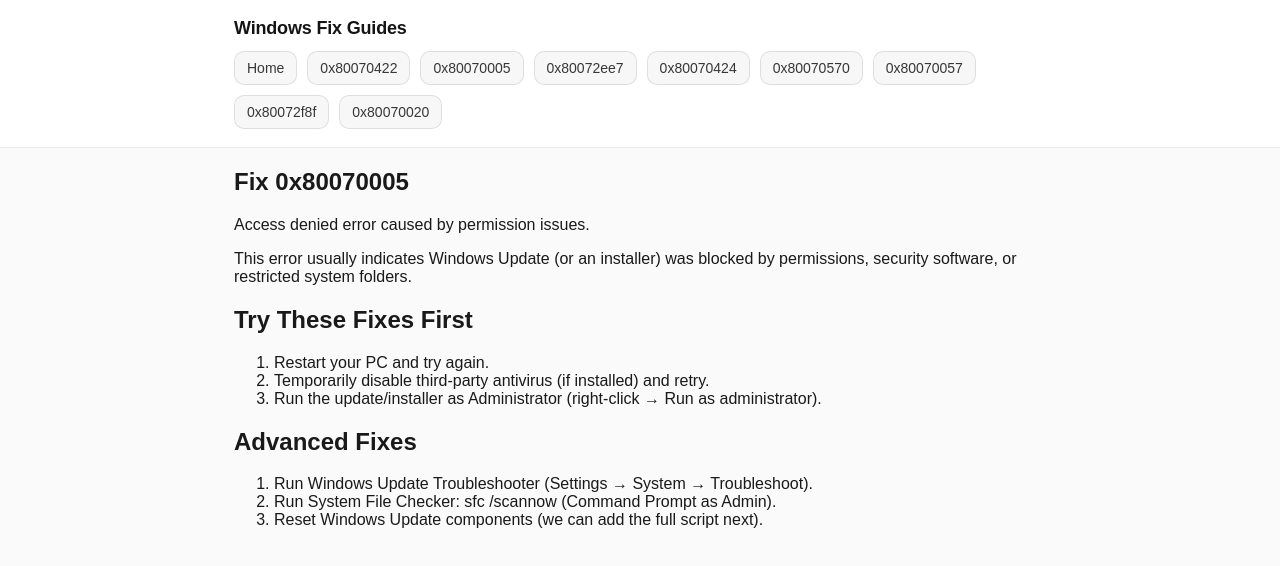
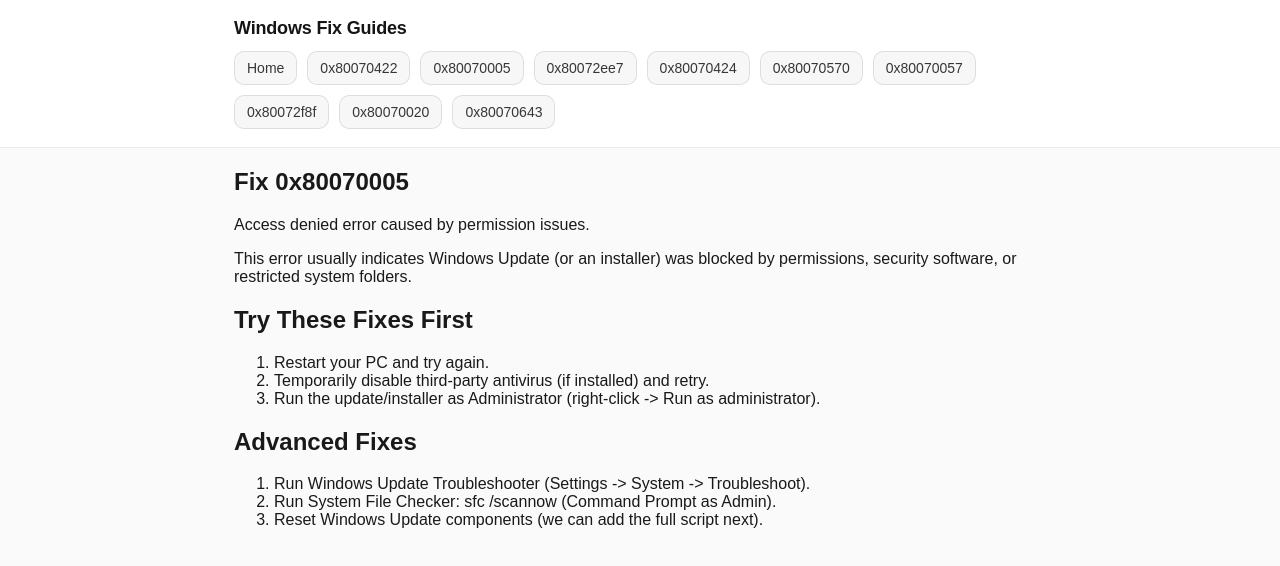
Before and after one commit to jbolton122424/my-windows-fix-site, a Next.js app: page /fix/0x80070005 in a window 1280 px wide. Shown: the top 566 px of the page. Built offline with nearby package versions, Linux system fonts and the light colour scheme.

Commit message:
Add new fix entry for 0x80070643

```diff
--- a/app/fixes.ts
+++ b/app/fixes.ts
@@ -12,7 +12,7 @@
       "Run Windows Update again after enabling the service.",
     ],
     advanced: [
-      "Run the Windows Update Troubleshooter (Settings → System → Troubleshoot).",
+      "Run the Windows Update Troubleshooter (Settings -> System -> Troubleshoot).",
       "Run System File Checker: open Command Prompt (Admin) and run: sfc /scannow",
       "Run DISM repair: DISM /Online /Cleanup-Image /RestoreHealth",
     ],
@@ -26,10 +26,10 @@
     tryFirst: [
       "Restart your PC and try again.",
       "Temporarily disable third-party antivirus (if installed) and retry.",
-      "Run the update/installer as Administrator (right-click → Run as administrator).",
+      "Run the update/installer as Administrator (right-click -> Run as administrator).",
     ],
     advanced: [
-      "Run Windows Update Troubleshooter (Settings → System → Troubleshoot).",
+      "Run Windows Update Troubleshooter (Settings -> System -> Troubleshoot).",
       "Run System File Checker: sfc /scannow (Command Prompt as Admin).",
       "Reset Windows Update components (we can add the full script next).",
     ],
@@ -39,7 +39,7 @@
     title: "Fix 0x80072ee7",
     description: "Network connectivity or DNS-related Windows Update error.",
     whatItMeans:
-      "Windows can’t reach Microsoft update servers. This is commonly caused by DNS issues, proxy/VPN settings, or a broken network connection.",
+      "Windows can't reach Microsoft update servers. This is commonly caused by DNS issues, proxy/VPN settings, or a broken network connection.",
     tryFirst: [
       "Check that other websites load normally (confirm internet works).",
       "Restart your router/modem and your PC.",
@@ -59,7 +59,7 @@
       "This can happen when Windows Update components are damaged, missing, or blocked by system configuration or corruption.",
     tryFirst: [
       "Restart your PC and retry Windows Update.",
-      "Run Windows Update Troubleshooter (Settings → System → Troubleshoot).",
+      "Run Windows Update Troubleshooter (Settings -> System -> Troubleshoot).",
       "Check Services to confirm Windows Update is present and not disabled.",
     ],
     advanced: [
@@ -107,7 +107,7 @@
     title: "Fix 0x80072f8f",
     description: "SSL or TLS connection issue during Windows Update.",
     whatItMeans:
-      "Windows couldn’t establish a secure connection. This is often caused by incorrect system time, TLS settings, or security software interference.",
+      "Windows couldn't establish a secure connection. This is often caused by incorrect system time, TLS settings, or security software interference.",
     tryFirst: [
       "Confirm your PC date/time is correct and set to auto.",
       "Temporarily disable VPN/Proxy and retry.",
@@ -136,4 +136,21 @@
       "Reset Windows Update components (we can add the full script next).",
     ],
   },
+  {
+    slug: "0x80070643",
+    title: "Fix 0x80070643",
+    description: "Install failed (MSI error) during Windows Update or app install.",
+    whatItMeans:
+      "This error often appears when a Windows Update or installer fails due to corrupted update components, a failing .NET/Windows Installer dependency, or system file corruption.",
+    tryFirst: [
+      "Restart your PC and try the update/installation again.",
+      "Run Windows Update again after temporarily disabling third-party antivirus (if installed).",
+      "If it's a specific app installer, right-click it and choose Run as administrator.",
+    ],
+    advanced: [
+      "Run Windows Update Troubleshooter (Settings -> System -> Troubleshoot).",
+      "Repair system files: open Command Prompt (Admin) and run: sfc /scannow",
+      "Run DISM repair: DISM /Online /Cleanup-Image /RestoreHealth",
+    ],
+  },
 ];
```
